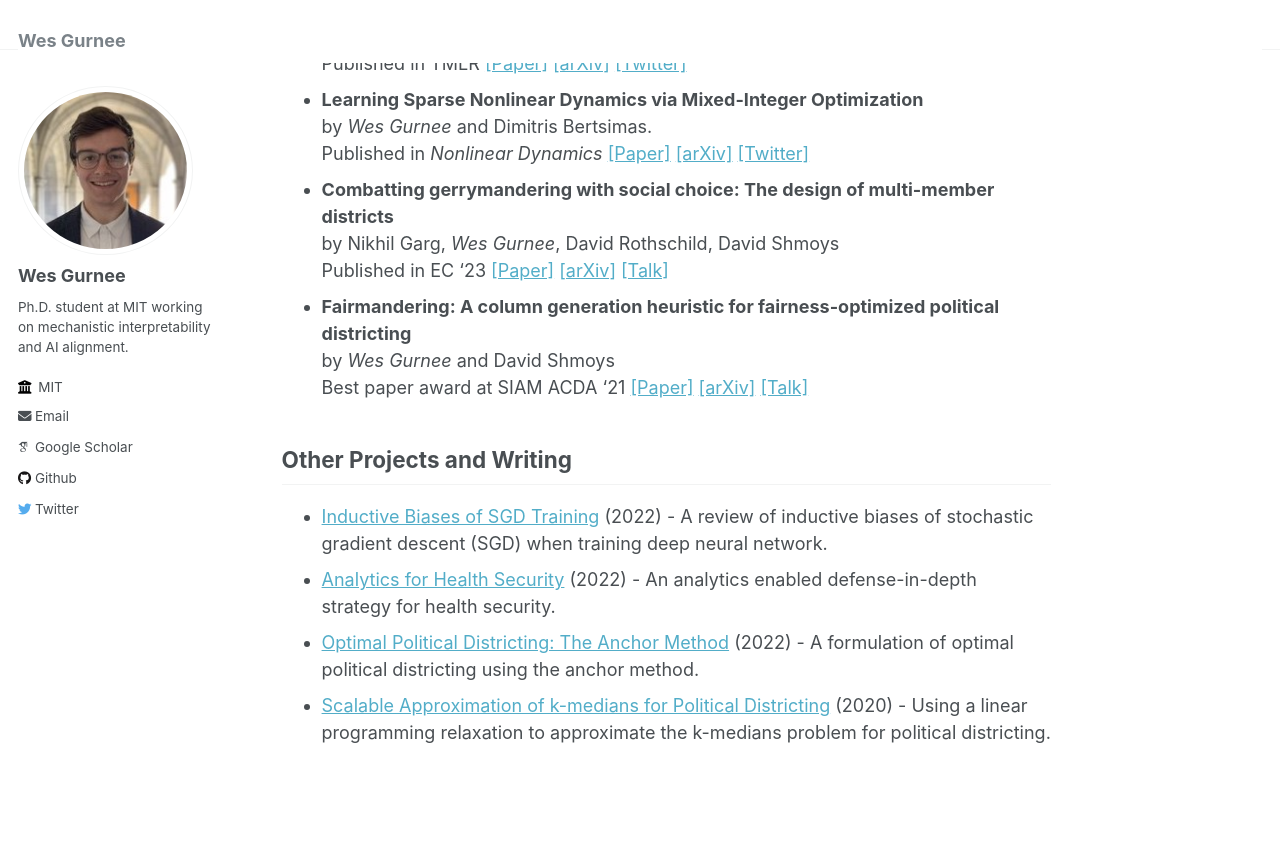
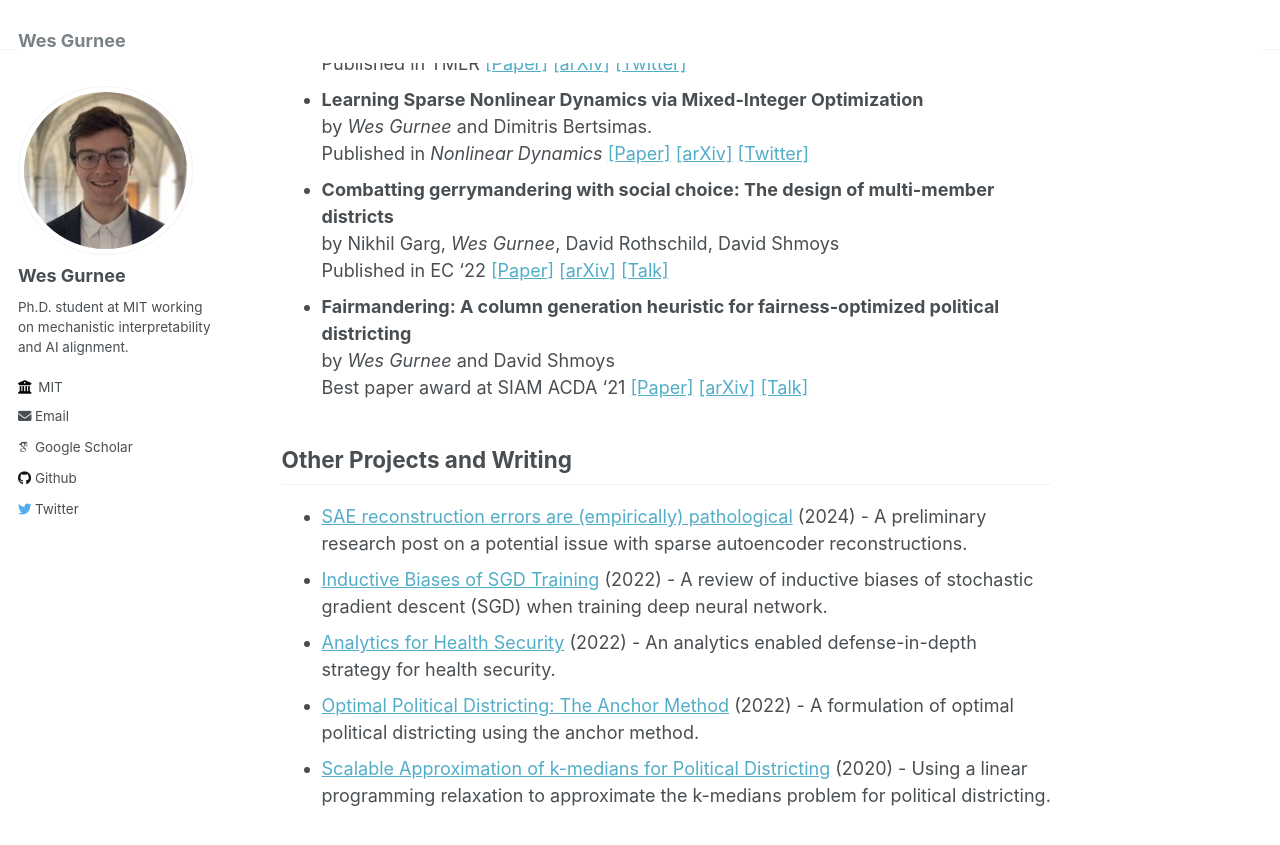
Before and after one commit to wesg52/wesg52.github.io, a Jekyll site: the page built from _pages/about.md, in a window 1280 px wide and 900 px high, scrolled down 798 px. Shown: the top 845 px of the window. Built offline with Jekyll 4.4.1, drawn with Linux system fonts in a browser that asks for light colours; some web fonts are replaced.

Commit message:
add SAE post

```diff
--- a/_pages/about.md
+++ b/_pages/about.md
@@ -27,11 +27,12 @@ Previously, I was a software engineer at Google working on data pipelines for th
 * **Training Dynamics of Contextual N-Grams in Language Models** <br>by Lucia Quirke, Lovis Heindrich, *Wes Gurnee*, and Neel Nanda <br>Published in NeurIPS 2023 ATTRIB Workshop [[arXiv]](https://arxiv.org/abs/2311.00863) [[Twitter]](https://twitter.com/lucia_quirke/status/1722970156073357750)
 * **Finding Neurons in a Haystack: Case Studies with Sparse Probing** <br>by *Wes Gurnee*, Neel Nanda, Matthew Pauly, Katherine Harvey, Dimitrii Troitskii, and Dimitris Bertsimas <br>Published in TMLR [[Paper]](https://openreview.net/pdf?id=JYs1R9IMJr) [[arXiv]](https://arxiv.org/abs/2305.01610) [[Twitter]](https://twitter.com/wesg52/status/1653750337373880322)
 * **Learning Sparse Nonlinear Dynamics via Mixed-Integer Optimization** <br>by *Wes Gurnee* and Dimitris Bertsimas. <br>Published in *Nonlinear Dynamics* [[Paper]](https://rdcu.be/dBm3R)  [[arXiv]](https://arxiv.org/abs/2206.00176) [[Twitter]](https://twitter.com/wesg52/status/1536397919254892546)
-* **Combatting gerrymandering with social choice: The design of multi-member districts** <br>by Nikhil Garg, *Wes Gurnee*, David Rothschild, David Shmoys <br>Published in EC '23 [[Paper]](https://dl.acm.org/doi/abs/10.1145/3490486.3538254)  [[arXiv]](https://arxiv.org/abs/2107.07083) [[Talk]](https://www.youtube.com/watch?v=ciD4ZelNgRk)
+* **Combatting gerrymandering with social choice: The design of multi-member districts** <br>by Nikhil Garg, *Wes Gurnee*, David Rothschild, David Shmoys <br>Published in EC '22 [[Paper]](https://dl.acm.org/doi/abs/10.1145/3490486.3538254)  [[arXiv]](https://arxiv.org/abs/2107.07083) [[Talk]](https://www.youtube.com/watch?v=ciD4ZelNgRk)
 * **Fairmandering: A column generation heuristic for fairness-optimized political districting** <br>by *Wes Gurnee* and David Shmoys <br> Best paper award at SIAM ACDA '21 [[Paper]](https://epubs.siam.org/doi/pdf/10.1137/1.9781611976830.9)  [[arXiv]](https://arxiv.org/abs/2103.11469) [[Talk]](https://mediaspace.bucknell.edu/media/Fairmandering+Generating+Fairness+optimized+Political+Districts+-+Wes+Gurnee%2C+MIT%2C+11+11+2021/1_yu6gcqsm/185503823)
 
 ## Other Projects and Writing
 
+* [SAE reconstruction errors are (empirically) pathological](https://www.lesswrong.com/posts/rZPiuFxESMxCDHe4B/sae-reconstruction-errors-are-empirically-pathological) (2024) - A preliminary research post on a potential issue with sparse autoencoder reconstructions.
 * [Inductive Biases of SGD Training](/files/sgd_biases.pdf) (2022) - A review of inductive biases of stochastic gradient descent (SGD) when training deep neural network.
 * [Analytics for Health Security](https://docs.google.com/document/d/14qh-eecQ1idLhH3vPWQXY2K71UURFKCxvjxdAgLuWaQ/edit?usp=sharing) (2022) - An analytics enabled defense-in-depth strategy for health security.
 * [Optimal Political Districting: The Anchor Method](/files/anchor_method.pdf) (2022) - A formulation of optimal political districting using the anchor method.
```
